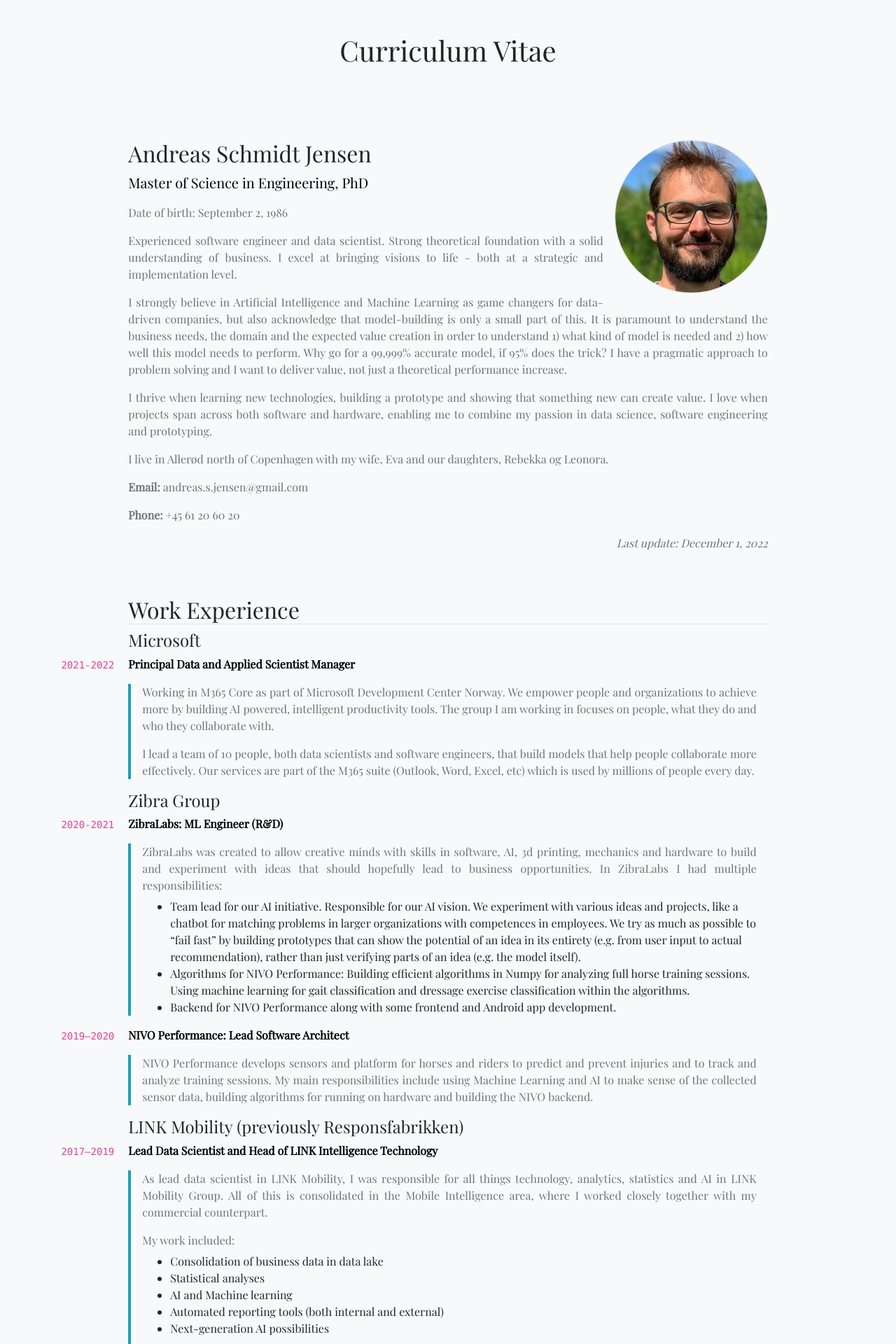
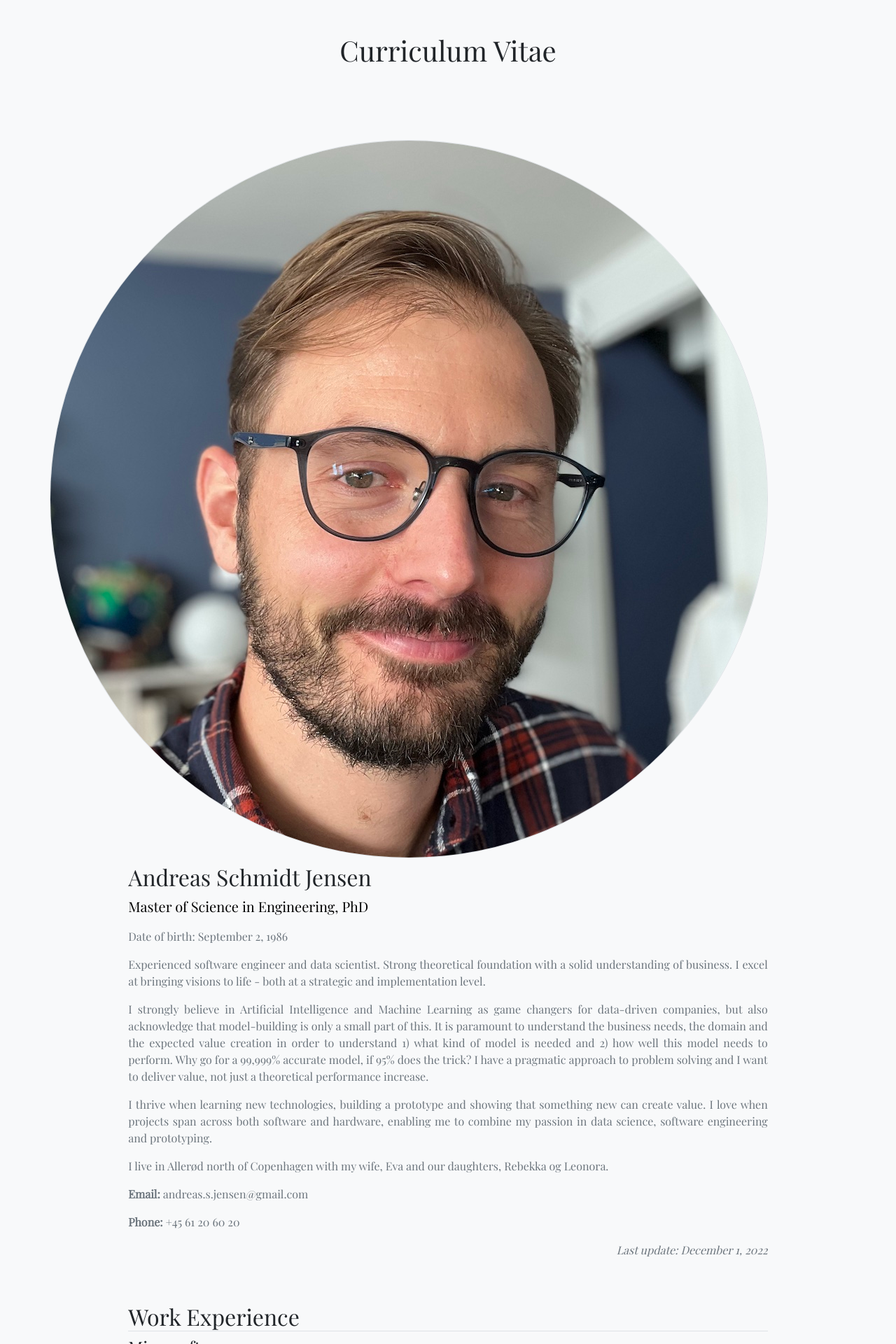
Before and after one commit to andreasschmidtjensen/andreasschmidtjensen.github.io, a Jekyll site: the page built from cv.md, in a window 1280 px wide. Shown: the top 1920 px of the page at 70% size. Built offline with Jekyll 4.4.1, drawn with Linux system fonts in a browser that asks for light colours; nearby versions of some CDN libraries.

Commit message:
Update cv.md

```diff
--- a/cv.md
+++ b/cv.md
@@ -6,7 +6,7 @@
 <div class="row mt-5">
     <div class="col-sm">
         <div id="portrait">
-            <img src="img/asj.jpg" class="rounded-circle border float-right ml-3 mb-2" />
+            <img src="img/andreas.jpg" class="rounded-circle border float-right ml-3 mb-2" />
         </div>
         <h2 class="border-0">Andreas Schmidt Jensen</h2>
         <p class="lead">Master of Science in Engineering, PhD</p>
```
